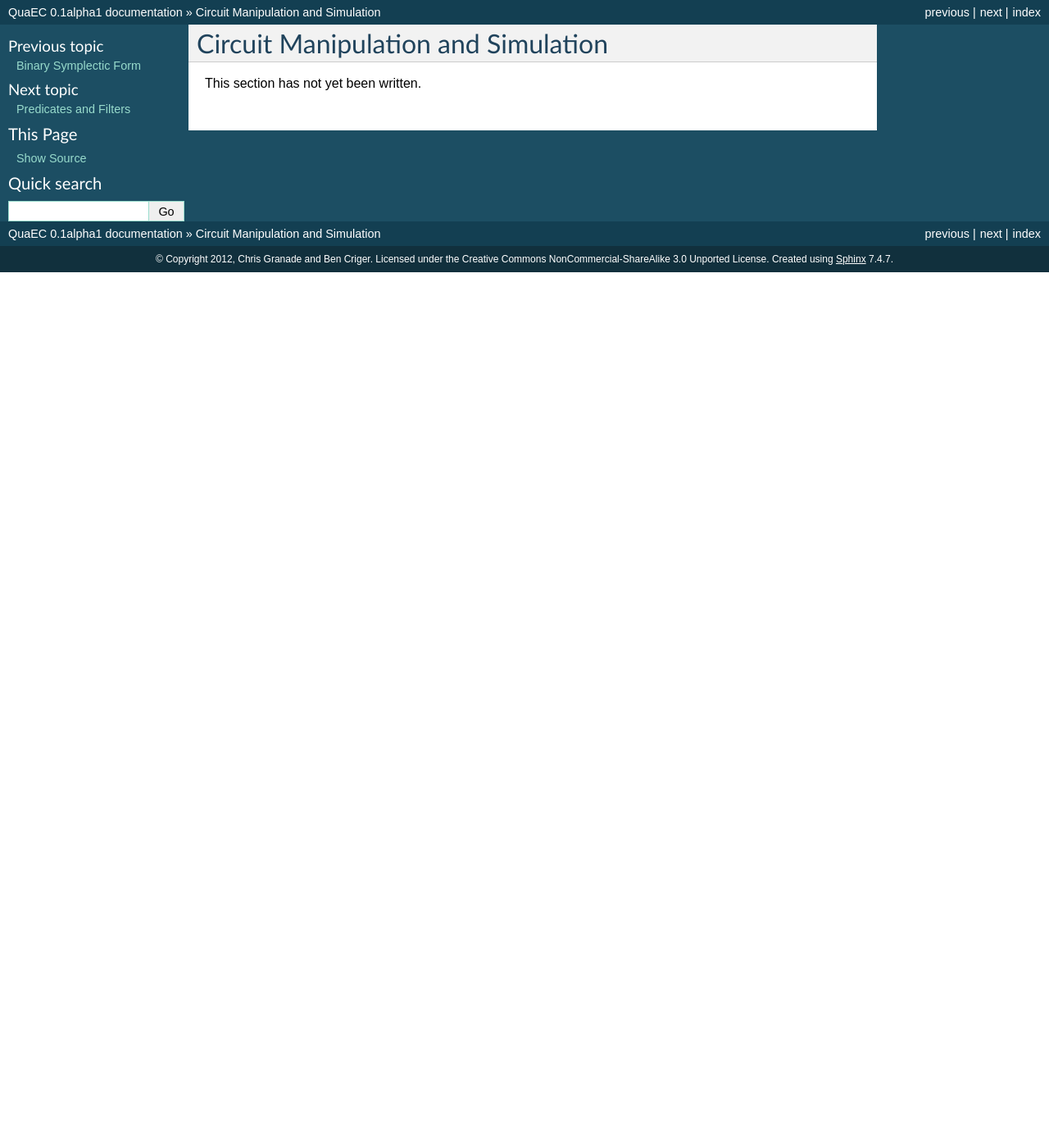
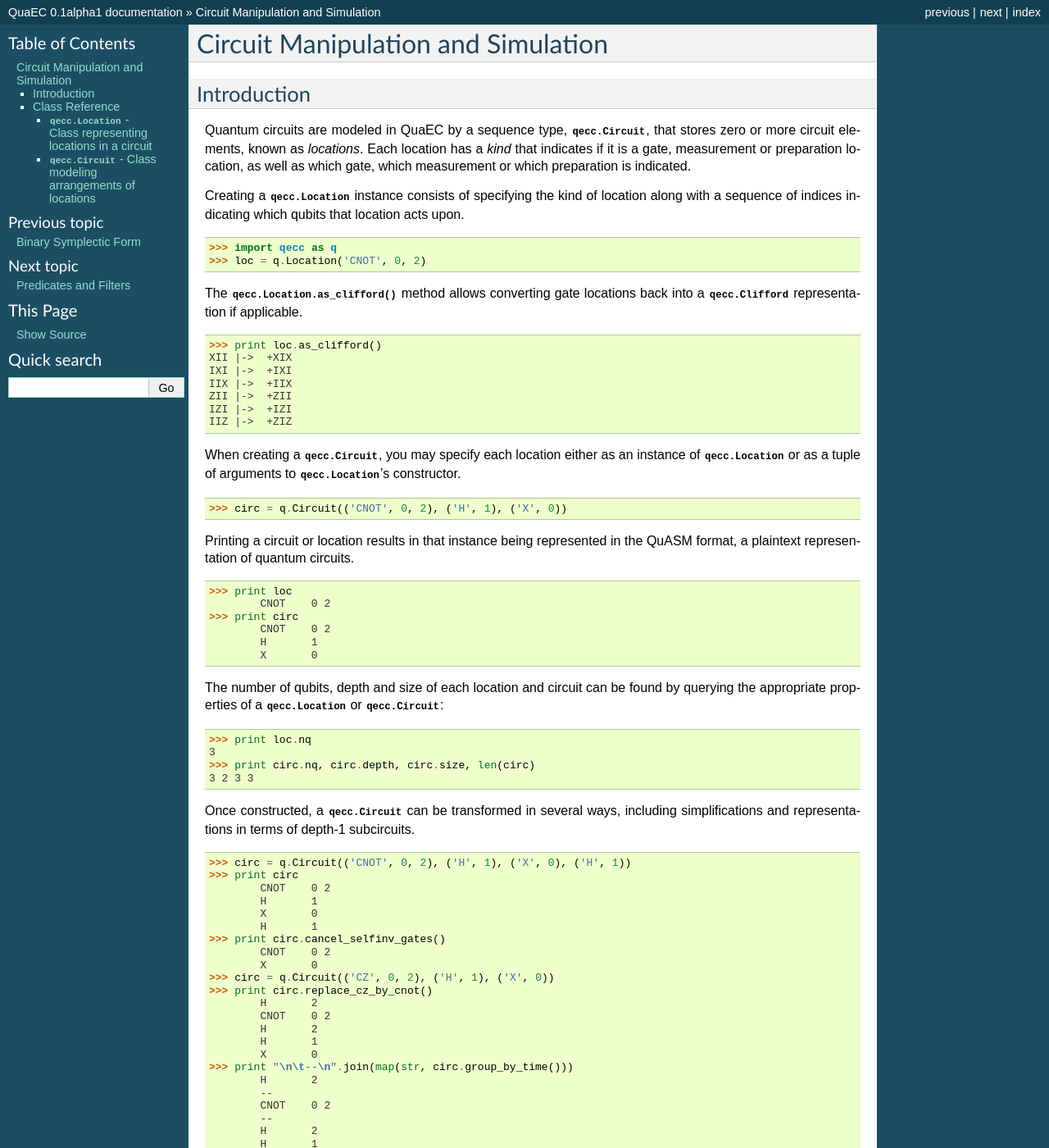
Before and after one commit to cgranade/python-quaec, a Sphinx documentation site: the page built from doc/circuits.rst, in a window 1280 px wide and 1400 px high. Shown: the whole window at 82% size. Built offline with Sphinx 7.4.7, drawn with Linux system fonts in a browser that asks for light colours; formulas are drawn with MathJax 3; some of the changed text lies outside the part shown.

Commit message:
Added as_clifford methods to Location and Circuit, added/refactored Circuit properties. Added documentation for circuits.py.

```diff
--- a/doc/circuits.rst
+++ b/doc/circuits.rst
@@ -5,7 +5,159 @@
     letter to Creative Commons, 444 Castro Street, Suite 900, Mountain View,
     California, 94041, USA.
 
+===================================
 Circuit Manipulation and Simulation
 ===================================
 
-This section has not yet been written.
+Introduction
+============
+
+Quantum circuits are modeled in QuaEC by a sequence type, :class:`qecc.Circuit`,
+that stores zero or more circuit elements, known as `locations`. Each location
+has a `kind` that indicates if it is a gate, measurement or preparation
+location, as well as which gate, which measurement or which preparation is
+indicated.
+
+Creating a :class:`qecc.Location` instance consists of specifying the kind of
+location along with a sequence of indices indicating which qubits that location
+acts upon.
+
+>>> import qecc as q
+>>> loc = q.Location('CNOT', 0, 2)
+
+The :meth:`qecc.Location.as_clifford` method allows converting gate locations
+back into a :class:`qecc.Clifford` representation if applicable.
+
+>>> print loc.as_clifford()
+XII |->  +XIX
+IXI |->  +IXI
+IIX |->  +IIX
+ZII |->  +ZII
+IZI |->  +IZI
+IIZ |->  +ZIZ
+
+When creating a :class:`qecc.Circuit`, you may specify each location either as
+an instance of :class:`qecc.Location` or as a tuple of arguments to :class:`qecc.Location`'s constructor.
+
+>>> circ = q.Circuit(('CNOT', 0, 2), ('H', 1), ('X', 0))
+
+Printing a circuit or location results in that instance being represented in
+the QuASM format, a plaintext representation of quantum circuits.
+
+>>> print loc
+        CNOT    0 2
+>>> print circ
+        CNOT    0 2
+        H       1
+        X       0
+
+The number of qubits, depth and size of each location and circuit can be found
+by querying the appropriate properties of a :class:`qecc.Location` or :class:`qecc.Circuit`:
+
+>>> print loc.nq
+3
+>>> print circ.nq, circ.depth, circ.size, len(circ)
+3 2 3 3
+
+Once constructed, a :class:`qecc.Circuit` can be transformed in several ways,
+including simplifications and representations in terms of depth-1 subcircuits.
+
+>>> circ = q.Circuit(('CNOT', 0, 2), ('H', 1), ('X', 0), ('H', 1))
+>>> print circ
+        CNOT    0 2
+        H       1
+        X       0
+        H       1
+>>> print circ.cancel_selfinv_gates()
+        CNOT    0 2
+        X       0
+>>> circ = q.Circuit(('CZ', 0, 2), ('H', 1), ('X', 0))
+>>> print circ.replace_cz_by_cnot()
+        H       2
+        CNOT    0 2
+        H       2
+        H       1
+        X       0
+>>> print "\n\t--\n".join(map(str, circ.group_by_time()))
+        H       2
+        --
+        CNOT    0 2
+        --
+        H       2
+        H       1
+        X       0
+
+Note that, except for :meth:`qecc.Circuit.group_by_time`, each of these
+transformations mutates the circuit, so that the original circuit is lost.
+
+>>> print circ
+        H       2
+        CNOT    0 2
+        H       2
+        H       1
+        X       0
+
+If a circuit consists entirely of Clifford gate locations, then its entire
+action may be represented as a :class:`qecc.Clifford` instance:
+
+>>> circ = q.Circuit(('CZ', 0, 2), ('H', 1), ('X', 0))
+>>> print circ.as_clifford()
+XII |->  +XIZ
+IXI |->  +IZI
+IIX |->  +ZIX
+ZII |->  +ZII
+IZI |->  +IXI
+IIZ |->  +IIZ
+
+Finally, circuits can be exported to `QCViewer`_ files (``*.qcv``) for easy
+integration with QCViewer's functionality.
+
+>>> print circ.as_qcviewer()
+.v q1 q2 q3
+.i q1
+.o q2 q3
+BEGIN
+        H       q3
+        tof     q1 q3
+        H       q3
+        H       q2
+        X       q1
+END
+
+Note that, by default, qubits in the QCViewer export are named "q1", "q2" and so
+on. This may be overriden by passing a sequence of strings as the
+``qubit_names`` argument. Which qubits get assigned to the ``.i`` and ``.o``
+headers in the QCViewer file are controlled by the ``inputs`` and ``outputs``
+arguments, respectively.
+
+>>> print circ.as_qcviewer(inputs=(0,), outputs=(0,), qubit_names=["in1", "anc1", "anc2"])
+.v in1 anc1 anc2
+.i in1
+.o in1
+BEGIN
+        H       anc2
+        tof     in1 anc2
+        H       anc2
+        H       anc1
+        X       in1
+END
+
+.. _QCViewer: http://qcirc.iqc.uwaterloo.ca/index.php?n=Projects.QCViewer
+
+Class Reference
+===============
+
+:class:`qecc.Location` - Class representing locations in a circuit
+------------------------------------------------------------------
+
+.. autoclass:: qecc.Location
+    :members:
+    :undoc-members:
+
+
+:class:`qecc.Circuit` - Class modeling arrangements of locations
+----------------------------------------------------------------
+
+.. autoclass:: qecc.Circuit
+    :members:
+    :undoc-members:
```
Also changed, not shown: 3 other files.
